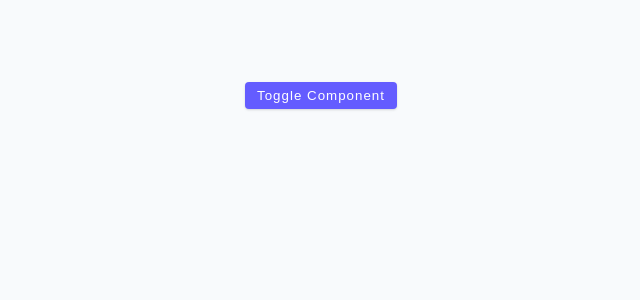
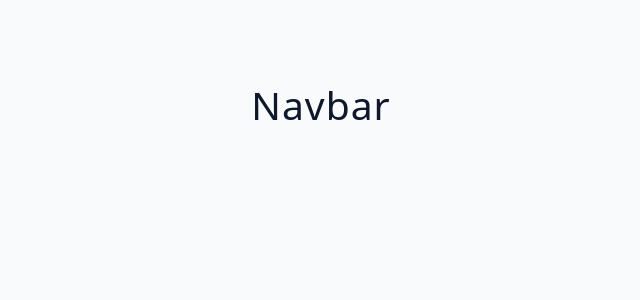
Before and after one commit to Alexinoo/React-udemy, a React (Vite) app in the folder 00-advanced-react/: page / in a window 1280 px wide. Shown: the top 300 px of the page, without its empty margins (319-959 px from the left). Built offline with nearby package versions, Linux system fonts and the light colour scheme.

Commit message:
Project Structure - Folder Structure

```diff
--- a/00-advanced-react/src/App.jsx
+++ b/00-advanced-react/src/App.jsx
@@ -1,4 +1,4 @@
-import Starter from './tutorial/02-useEffect/starter/05-cleanup-function';
+import Starter from './tutorial/04-project-structure/starter/Navbar';
 function App() {
   return (
     <div className="container">
--- /dev/null
+++ b/00-advanced-react/src/tutorial/04-project-structure/starter/Navbar/Navbar.css
@@ -0,0 +1,14 @@
+* {
+  margin: 0;
+  padding: 0;
+  box-sizing: border-box;
+}
+.navbar {
+  background: #fff;
+  height: 4rem;
+  width: 100%;
+}
+
+.hero {
+  min-height: calc(100vh - 4rem);
+}
--- /dev/null
+++ b/00-advanced-react/src/tutorial/04-project-structure/starter/Navbar/Navbar.jsx
@@ -0,0 +1,4 @@
+const Navbar = () => {
+  return <h2>Navbar</h2>;
+};
+export default Navbar;
--- /dev/null
+++ b/00-advanced-react/src/tutorial/04-project-structure/starter/Navbar/index.jsx
@@ -0,0 +1 @@
+export { default } from './Navbar';
```
